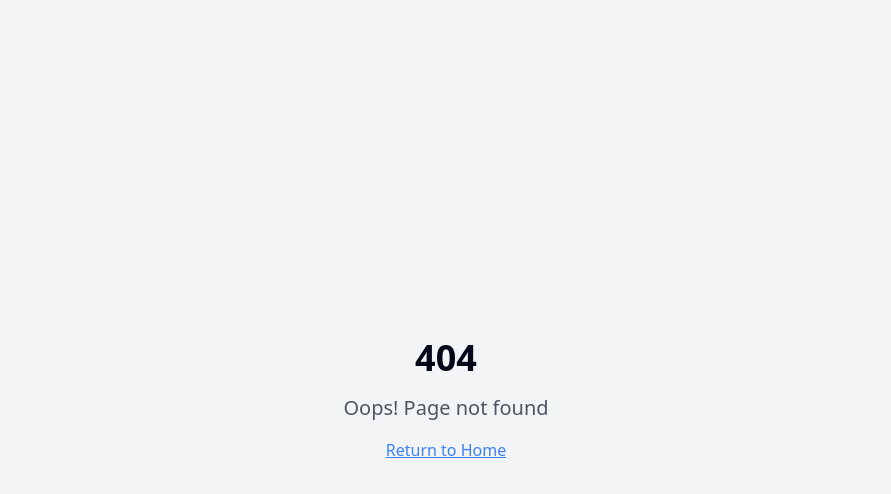
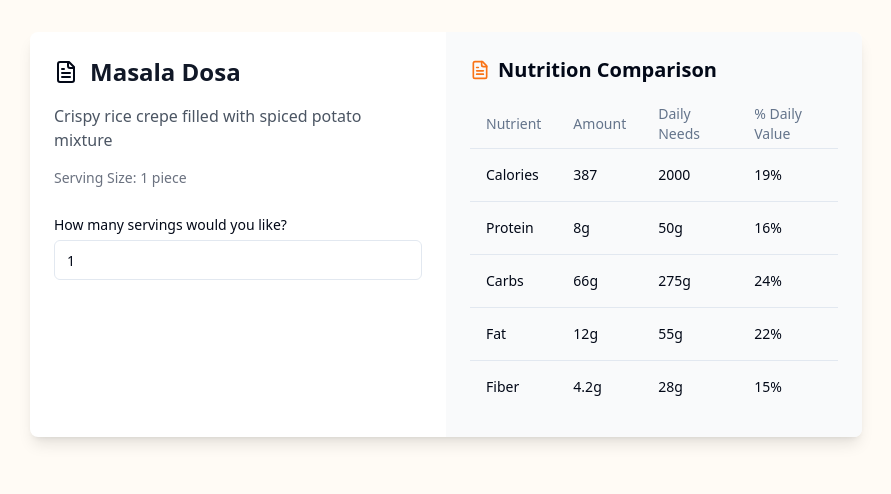
Before and after one commit to Arjju-n/bite-track-local-eats, a React (Vite) app: page /food/1 in a window 1280 px wide. Before the commit this address had no page. Shown: the top 494 px of the page, without its empty margins (194-1085 px from the left). Built offline with nearby package versions, Linux system fonts and the light colour scheme.

Commit message:
feat: Add food item details page
Implement a new page to display food item details, including image, nutritional information, and a quantity input with a comparison table.

```diff
--- a/src/App.tsx
+++ b/src/App.tsx
@@ -1,3 +1,4 @@
+
 import { Toaster } from "@/components/ui/toaster";
 import { Toaster as Sonner } from "@/components/ui/sonner";
 import { TooltipProvider } from "@/components/ui/tooltip";
@@ -5,6 +6,7 @@ import { QueryClient, QueryClientProvider } from "@tanstack/react-query";
 import { BrowserRouter, Routes, Route } from "react-router-dom";
 import Index from "./pages/Index";
 import NotFound from "./pages/NotFound";
+import FoodDetails from "./pages/FoodDetails";
 
 const queryClient = new QueryClient();
 
@@ -16,7 +18,7 @@ const App = () => (
       <BrowserRouter>
         <Routes>
           <Route path="/" element={<Index />} />
-          {/* ADD ALL CUSTOM ROUTES ABOVE THE CATCH-ALL "*" ROUTE */}
+          <Route path="/food/:id" element={<FoodDetails />} />
           <Route path="*" element={<NotFound />} />
         </Routes>
       </BrowserRouter>
--- a/src/components/FoodCard.tsx
+++ b/src/components/FoodCard.tsx
@@ -1,15 +1,20 @@
-
 import { Card, CardContent, CardHeader, CardTitle } from "@/components/ui/card";
 import { FoodItem } from "@/types/food";
 import { Pizza } from "lucide-react";
+import { useNavigate } from "react-router-dom";
 
 interface FoodCardProps {
   food: FoodItem;
 }
 
 const FoodCard = ({ food }: FoodCardProps) => {
+  const navigate = useNavigate();
+
   return (
-    <Card className="hover:shadow-lg transition-shadow">
+    <Card
+      className="hover:shadow-lg transition-shadow cursor-pointer"
+      onClick={() => navigate(`/food/${food.id}`)}
+    >
       <CardHeader className="flex flex-row items-center gap-4">
         <div className="p-2 bg-accent rounded-full">
           <Pizza className="h-6 w-6 text-primary" />
--- /dev/null
+++ b/src/pages/FoodDetails.tsx
@@ -0,0 +1,158 @@
+
+import { useParams } from "react-router-dom";
+import { useState } from "react";
+import { foodItems } from "@/data/foodItems";
+import { Input } from "@/components/ui/input";
+import { Label } from "@/components/ui/label";
+import {
+  Table,
+  TableBody,
+  TableCell,
+  TableHead,
+  TableHeader,
+  TableRow,
+} from "@/components/ui/table";
+import { FileText, Egg, Rice } from "lucide-react";
+
+const DAILY_REQUIREMENTS = {
+  calories: 2000,
+  protein: 50,
+  carbs: 275,
+  fat: 55,
+  fiber: 28,
+};
+
+const FoodDetails = () => {
+  const { id } = useParams();
+  const [quantity, setQuantity] = useState(1);
+
+  const food = foodItems.find((item) => item.id === id);
+
+  if (!food) {
+    return <div className="p-8">Food item not found</div>;
+  }
+
+  const getFoodIcon = () => {
+    if (food.category === "Egg") return <Egg className="h-6 w-6" />;
+    if (food.category === "Rice") return <Rice className="h-6 w-6" />;
+    return <FileText className="h-6 w-6" />;
+  };
+
+  const calculateNutrition = (nutrient: number) => {
+    return Number((nutrient * quantity).toFixed(1));
+  };
+
+  const calculatePercentage = (actual: number, recommended: number) => {
+    return `${Math.round((actual / recommended) * 100)}%`;
+  };
+
+  return (
+    <div className="min-h-screen bg-[#FFFBF5] py-8 px-4">
+      <div className="container mx-auto max-w-4xl">
+        <div className="bg-white rounded-lg shadow-lg overflow-hidden">
+          <div className="md:flex">
+            <div className="md:w-1/2 p-6">
+              <div className="flex items-center gap-3 mb-4">
+                {getFoodIcon()}
+                <h1 className="text-2xl font-bold text-gray-900">{food.name}</h1>
+              </div>
+              <p className="text-gray-600 mb-4">{food.description}</p>
+              <p className="text-sm text-gray-500 mb-6">
+                Serving Size: {food.servingSize}
+              </p>
+              <div className="space-y-4">
+                <div>
+                  <Label htmlFor="quantity">How many servings would you like?</Label>
+                  <Input
+                    id="quantity"
+                    type="number"
+                    min="0.5"
+                    step="0.5"
+                    value={quantity}
+                    onChange={(e) => setQuantity(Number(e.target.value))}
+                    className="mt-1"
+                  />
+                </div>
+              </div>
+            </div>
+            <div className="md:w-1/2 bg-gray-50 p-6">
+              <div className="flex items-center gap-2 mb-4">
+                <FileText className="h-5 w-5 text-primary" />
+                <h2 className="text-xl font-semibold">Nutrition Comparison</h2>
+              </div>
+              <Table>
+                <TableHeader>
+                  <TableRow>
+                    <TableHead>Nutrient</TableHead>
+                    <TableHead>Amount</TableHead>
+                    <TableHead>Daily Needs</TableHead>
+                    <TableHead>% Daily Value</TableHead>
+                  </TableRow>
+                </TableHeader>
+                <TableBody>
+                  <TableRow>
+                    <TableCell>Calories</TableCell>
+                    <TableCell>{calculateNutrition(food.nutrition.calories)}</TableCell>
+                    <TableCell>{DAILY_REQUIREMENTS.calories}</TableCell>
+                    <TableCell>
+                      {calculatePercentage(
+                        calculateNutrition(food.nutrition.calories),
+                        DAILY_REQUIREMENTS.calories
+                      )}
+                    </TableCell>
+                  </TableRow>
+                  <TableRow>
+                    <TableCell>Protein</TableCell>
+                    <TableCell>{calculateNutrition(food.nutrition.protein)}g</TableCell>
+                    <TableCell>{DAILY_REQUIREMENTS.protein}g</TableCell>
+                    <TableCell>
+                      {calculatePercentage(
+                        calculateNutrition(food.nutrition.protein),
+                        DAILY_REQUIREMENTS.protein
+                      )}
+                    </TableCell>
+                  </TableRow>
+                  <TableRow>
+                    <TableCell>Carbs</TableCell>
+                    <TableCell>{calculateNutrition(food.nutrition.carbs)}g</TableCell>
+                    <TableCell>{DAILY_REQUIREMENTS.carbs}g</TableCell>
+                    <TableCell>
+                      {calculatePercentage(
+                        calculateNutrition(food.nutrition.carbs),
+                        DAILY_REQUIREMENTS.carbs
+                      )}
+                    </TableCell>
+                  </TableRow>
+                  <TableRow>
+                    <TableCell>Fat</TableCell>
+                    <TableCell>{calculateNutrition(food.nutrition.fat)}g</TableCell>
+                    <TableCell>{DAILY_REQUIREMENTS.fat}g</TableCell>
+                    <TableCell>
+                      {calculatePercentage(
+                        calculateNutrition(food.nutrition.fat),
+                        DAILY_REQUIREMENTS.fat
+                      )}
+                    </TableCell>
+                  </TableRow>
+                  <TableRow>
+                    <TableCell>Fiber</TableCell>
+                    <TableCell>{calculateNutrition(food.nutrition.fiber)}g</TableCell>
+                    <TableCell>{DAILY_REQUIREMENTS.fiber}g</TableCell>
+                    <TableCell>
+                      {calculatePercentage(
+                        calculateNutrition(food.nutrition.fiber),
+                        DAILY_REQUIREMENTS.fiber
+                      )}
+                    </TableCell>
+                  </TableRow>
+                </TableBody>
+              </Table>
+            </div>
+          </div>
+        </div>
+      </div>
+    </div>
+  );
+};
+
+export default FoodDetails;
```
